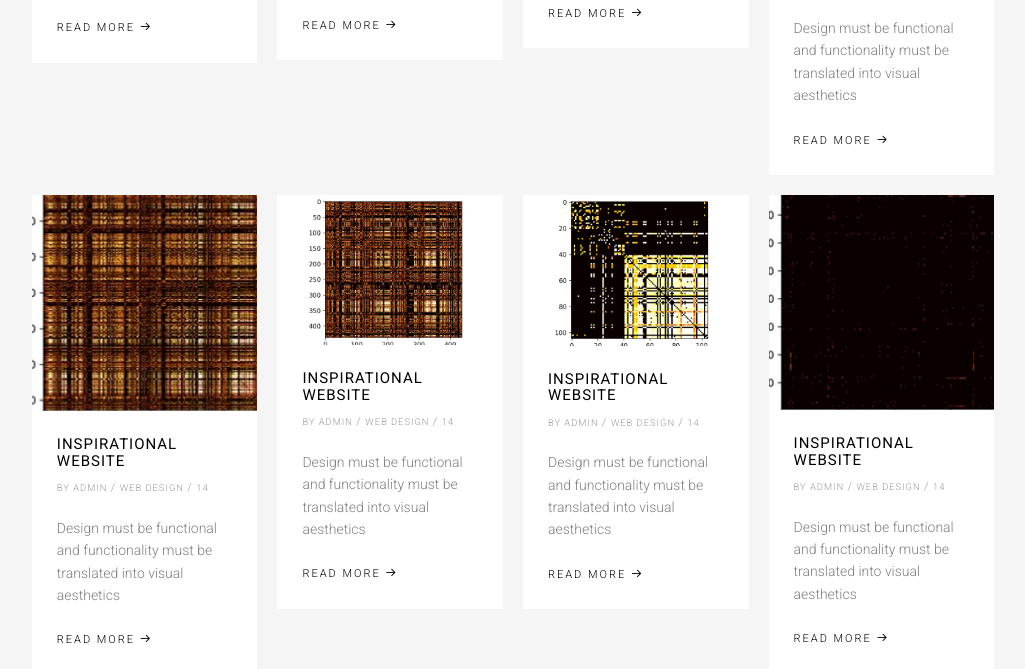
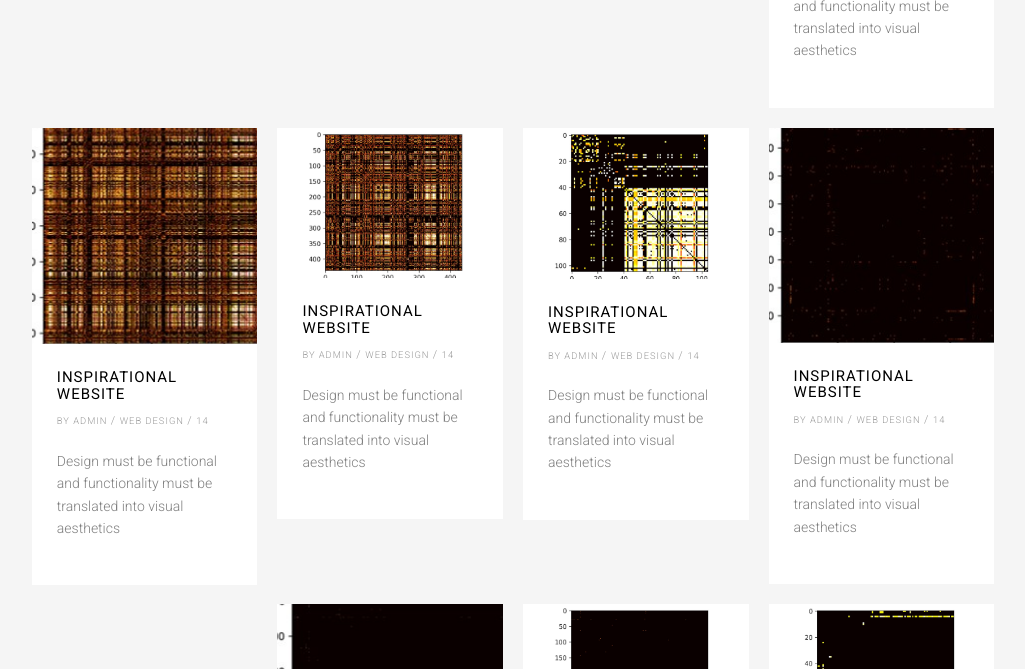
Before and after one commit to NoraLuna/ProyectoFinalGenomica, a website: page HTML5Application/public_html/blog.html in a window 1280 px wide. Shown: the part 1266-1935 px from the top of the page, without its empty margins (255-1280 px from the left). Drawn offline with Linux system fonts and the light colour scheme; files whose address does not match are found by name.

Commit message:
remover read more

```diff
--- a/HTML5Application/public_html/blog.html
+++ b/HTML5Application/public_html/blog.html
@@ -110,7 +110,7 @@
 											class="icon-comment"></i> 14</small></span>
 								<p>Design must be functional and functionality must be translated into visual aesthetics
 								</p>
-								<a href="#" class="lead">Read More <i class="icon-arrow-right3"></i></a>
+
 							</div>
 						</div>
 					</div>
@@ -123,7 +123,7 @@
 											class="icon-comment"></i> 14</small></span>
 								<p>Design must be functional and functionality must be translated into visual aesthetics
 								</p>
-								<a href="#" class="lead">Read More <i class="icon-arrow-right3"></i></a>
+
 							</div>
 						</div>
 					</div>
@@ -136,7 +136,7 @@
 											class="icon-comment"></i> 14</small></span>
 								<p>Design must be functional and functionality must be translated into visual aesthetics
 								</p>
-								<a href="#" class="lead">Read More <i class="icon-arrow-right3"></i></a>
+
 							</div>
 						</div>
 					</div>
@@ -149,7 +149,7 @@
 											class="icon-comment"></i> 14</small></span>
 								<p>Design must be functional and functionality must be translated into visual aesthetics
 								</p>
-								<a href="#" class="lead">Read More <i class="icon-arrow-right3"></i></a>
+
 							</div>
 						</div>
 					</div>
@@ -162,7 +162,7 @@
 											class="icon-comment"></i> 14</small></span>
 								<p>Design must be functional and functionality must be translated into visual aesthetics
 								</p>
-								<a href="#" class="lead">Read More <i class="icon-arrow-right3"></i></a>
+
 							</div>
 						</div>
 					</div>
@@ -175,7 +175,7 @@
 											class="icon-comment"></i> 14</small></span>
 								<p>Design must be functional and functionality must be translated into visual aesthetics
 								</p>
-								<a href="#" class="lead">Read More <i class="icon-arrow-right3"></i></a>
+
 							</div>
 						</div>
 					</div>
@@ -188,7 +188,7 @@
 											class="icon-comment"></i> 14</small></span>
 								<p>Design must be functional and functionality must be translated into visual aesthetics
 								</p>
-								<a href="#" class="lead">Read More <i class="icon-arrow-right3"></i></a>
+
 							</div>
 						</div>
 					</div>
@@ -201,7 +201,7 @@
 											class="icon-comment"></i> 14</small></span>
 								<p>Design must be functional and functionality must be translated into visual aesthetics
 								</p>
-								<a href="#" class="lead">Read More <i class="icon-arrow-right3"></i></a>
+
 							</div>
 						</div>
 					</div>
@@ -214,7 +214,7 @@
 											class="icon-comment"></i> 14</small></span>
 								<p>Design must be functional and functionality must be translated into visual aesthetics
 								</p>
-								<a href="#" class="lead">Read More <i class="icon-arrow-right3"></i></a>
+
 							</div>
 						</div>
 					</div>
@@ -227,7 +227,7 @@
 											class="icon-comment"></i> 14</small></span>
 								<p>Design must be functional and functionality must be translated into visual aesthetics
 								</p>
-								<a href="#" class="lead">Read More <i class="icon-arrow-right3"></i></a>
+
 							</div>
 						</div>
 					</div>
@@ -240,7 +240,7 @@
 											class="icon-comment"></i> 14</small></span>
 								<p>Design must be functional and functionality must be translated into visual aesthetics
 								</p>
-								<a href="#" class="lead">Read More <i class="icon-arrow-right3"></i></a>
+
 							</div>
 						</div>
 					</div>
@@ -253,7 +253,7 @@
 											class="icon-comment"></i> 14</small></span>
 								<p>Design must be functional and functionality must be translated into visual aesthetics
 								</p>
-								<a href="#" class="lead">Read More <i class="icon-arrow-right3"></i></a>
+
 							</div>
 						</div>
 					</div>
@@ -266,7 +266,7 @@
 											class="icon-comment"></i> 14</small></span>
 								<p>Design must be functional and functionality must be translated into visual aesthetics
 								</p>
-								<a href="#" class="lead">Read More <i class="icon-arrow-right3"></i></a>
+
 							</div>
 						</div>
 					</div>
@@ -279,7 +279,7 @@
 											class="icon-comment"></i> 14</small></span>
 								<p>Design must be functional and functionality must be translated into visual aesthetics
 								</p>
-								<a href="#" class="lead">Read More <i class="icon-arrow-right3"></i></a>
+
 							</div>
 						</div>
 					</div>
@@ -292,7 +292,7 @@
 											class="icon-comment"></i> 14</small></span>
 								<p>Design must be functional and functionality must be translated into visual aesthetics
 								</p>
-								<a href="#" class="lead">Read More <i class="icon-arrow-right3"></i></a>
+
 							</div>
 						</div>
 					</div>
@@ -305,7 +305,7 @@
 											class="icon-comment"></i> 14</small></span>
 								<p>Design must be functional and functionality must be translated into visual aesthetics
 								</p>
-								<a href="#" class="lead">Read More <i class="icon-arrow-right3"></i></a>
+
 							</div>
 						</div>
 					</div>
@@ -318,7 +318,7 @@
 											class="icon-comment"></i> 14</small></span>
 								<p>Design must be functional and functionality must be translated into visual aesthetics
 								</p>
-								<a href="#" class="lead">Read More <i class="icon-arrow-right3"></i></a>
+
 							</div>
 						</div>
 					</div>
@@ -331,7 +331,7 @@
 											class="icon-comment"></i> 14</small></span>
 								<p>Design must be functional and functionality must be translated into visual aesthetics
 								</p>
-								<a href="#" class="lead">Read More <i class="icon-arrow-right3"></i></a>
+
 							</div>
 						</div>
 					</div>
@@ -344,7 +344,7 @@
 											class="icon-comment"></i> 14</small></span>
 								<p>Design must be functional and functionality must be translated into visual aesthetics
 								</p>
-								<a href="#" class="lead">Read More <i class="icon-arrow-right3"></i></a>
+
 							</div>
 						</div>
 					</div>
@@ -357,7 +357,7 @@
 											class="icon-comment"></i> 14</small></span>
 								<p>Design must be functional and functionality must be translated into visual aesthetics
 								</p>
-								<a href="#" class="lead">Read More <i class="icon-arrow-right3"></i></a>
+
 							</div>
 						</div>
 					</div>
@@ -370,7 +370,7 @@
 											class="icon-comment"></i> 14</small></span>
 								<p>Design must be functional and functionality must be translated into visual aesthetics
 								</p>
-								<a href="#" class="lead">Read More <i class="icon-arrow-right3"></i></a>
+
 							</div>
 						</div>
 					</div>
@@ -383,7 +383,7 @@
 											class="icon-comment"></i> 14</small></span>
 								<p>Design must be functional and functionality must be translated into visual aesthetics
 								</p>
-								<a href="#" class="lead">Read More <i class="icon-arrow-right3"></i></a>
+
 							</div>
 						</div>
 					</div>
@@ -396,7 +396,7 @@
 											class="icon-comment"></i> 14</small></span>
 								<p>Design must be functional and functionality must be translated into visual aesthetics
 								</p>
-								<a href="#" class="lead">Read More <i class="icon-arrow-right3"></i></a>
+
 							</div>
 						</div>
 					</div>
@@ -409,7 +409,7 @@
 											class="icon-comment"></i> 14</small></span>
 								<p>Design must be functional and functionality must be translated into visual aesthetics
 								</p>
-								<a href="#" class="lead">Read More <i class="icon-arrow-right3"></i></a>
+
 							</div>
 						</div>
 					</div>
@@ -422,7 +422,7 @@
 											class="icon-comment"></i> 14</small></span>
 								<p>Design must be functional and functionality must be translated into visual aesthetics
 								</p>
-								<a href="#" class="lead">Read More <i class="icon-arrow-right3"></i></a>
+
 							</div>
 						</div>
 					</div>
@@ -435,7 +435,7 @@
 											class="icon-comment"></i> 14</small></span>
 								<p>Design must be functional and functionality must be translated into visual aesthetics
 								</p>
-								<a href="#" class="lead">Read More <i class="icon-arrow-right3"></i></a>
+
 							</div>
 						</div>
 					</div>
@@ -448,7 +448,7 @@
 											class="icon-comment"></i> 14</small></span>
 								<p>Design must be functional and functionality must be translated into visual aesthetics
 								</p>
-								<a href="#" class="lead">Read More <i class="icon-arrow-right3"></i></a>
+
 							</div>
 						</div>
 					</div>
@@ -461,7 +461,7 @@
 											class="icon-comment"></i> 14</small></span>
 								<p>Design must be functional and functionality must be translated into visual aesthetics
 								</p>
-								<a href="#" class="lead">Read More <i class="icon-arrow-right3"></i></a>
+
 							</div>
 						</div>
 					</div>
@@ -474,7 +474,7 @@
 											class="icon-comment"></i> 14</small></span>
 								<p>Design must be functional and functionality must be translated into visual aesthetics
 								</p>
-								<a href="#" class="lead">Read More <i class="icon-arrow-right3"></i></a>
+
 							</div>
 						</div>
 					</div>
@@ -487,7 +487,7 @@
 											class="icon-comment"></i> 14</small></span>
 								<p>Design must be functional and functionality must be translated into visual aesthetics
 								</p>
-								<a href="#" class="lead">Read More <i class="icon-arrow-right3"></i></a>
+
 							</div>
 						</div>
 					</div>
@@ -500,7 +500,7 @@
 											class="icon-comment"></i> 14</small></span>
 								<p>Design must be functional and functionality must be translated into visual aesthetics
 								</p>
-								<a href="#" class="lead">Read More <i class="icon-arrow-right3"></i></a>
+
 							</div>
 						</div>
 					</div>
@@ -513,7 +513,7 @@
 											class="icon-comment"></i> 14</small></span>
 								<p>Design must be functional and functionality must be translated into visual aesthetics
 								</p>
-								<a href="#" class="lead">Read More <i class="icon-arrow-right3"></i></a>
+
 							</div>
 						</div>
 					</div>
@@ -526,7 +526,7 @@
 											class="icon-comment"></i> 14</small></span>
 								<p>Design must be functional and functionality must be translated into visual aesthetics
 								</p>
-								<a href="#" class="lead">Read More <i class="icon-arrow-right3"></i></a>
+
 							</div>
 						</div>
 					</div>
@@ -539,7 +539,7 @@
 											class="icon-comment"></i> 14</small></span>
 								<p>Design must be functional and functionality must be translated into visual aesthetics
 								</p>
-								<a href="#" class="lead">Read More <i class="icon-arrow-right3"></i></a>
+
 							</div>
 						</div>
 					</div>
@@ -552,7 +552,7 @@
 											class="icon-comment"></i> 14</small></span>
 								<p>Design must be functional and functionality must be translated into visual aesthetics
 								</p>
-								<a href="#" class="lead">Read More <i class="icon-arrow-right3"></i></a>
+
 							</div>
 						</div>
 					</div>
@@ -565,7 +565,7 @@
 											class="icon-comment"></i> 14</small></span>
 								<p>Design must be functional and functionality must be translated into visual aesthetics
 								</p>
-								<a href="#" class="lead">Read More <i class="icon-arrow-right3"></i></a>
+
 							</div>
 						</div>
 					</div>
@@ -578,7 +578,7 @@
 											class="icon-comment"></i> 14</small></span>
 								<p>Design must be functional and functionality must be translated into visual aesthetics
 								</p>
-								<a href="#" class="lead">Read More <i class="icon-arrow-right3"></i></a>
+
 							</div>
 						</div>
 					</div>
@@ -591,7 +591,7 @@
 											class="icon-comment"></i> 14</small></span>
 								<p>Design must be functional and functionality must be translated into visual aesthetics
 								</p>
-								<a href="#" class="lead">Read More <i class="icon-arrow-right3"></i></a>
+
 							</div>
 						</div>
 					</div>
@@ -604,7 +604,7 @@
 											class="icon-comment"></i> 14</small></span>
 								<p>Design must be functional and functionality must be translated into visual aesthetics
 								</p>
-								<a href="#" class="lead">Read More <i class="icon-arrow-right3"></i></a>
+
 							</div>
 						</div>
 					</div>
@@ -617,7 +617,7 @@
 											class="icon-comment"></i> 14</small></span>
 								<p>Design must be functional and functionality must be translated into visual aesthetics
 								</p>
-								<a href="#" class="lead">Read More <i class="icon-arrow-right3"></i></a>
+
 							</div>
 						</div>
 					</div>
```
